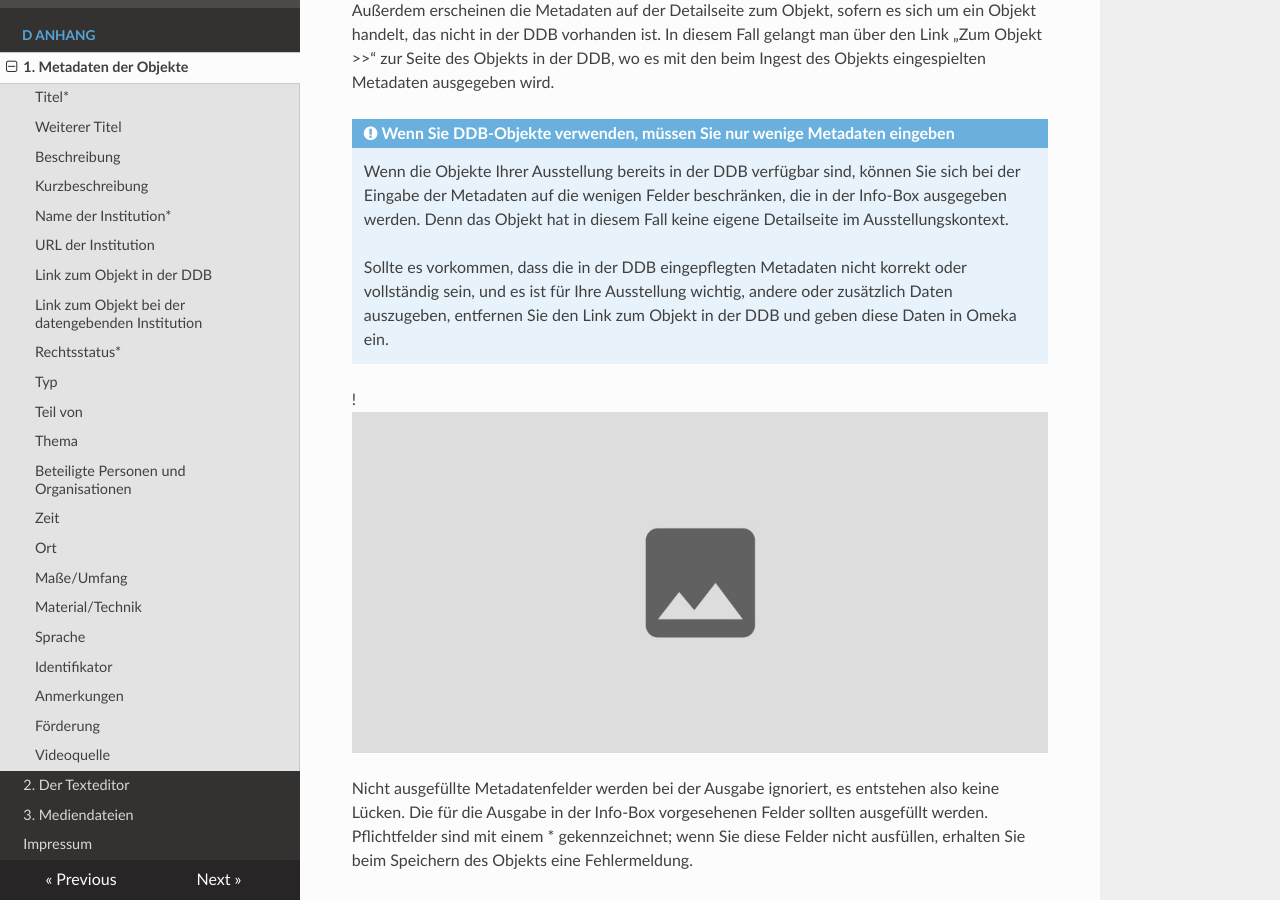
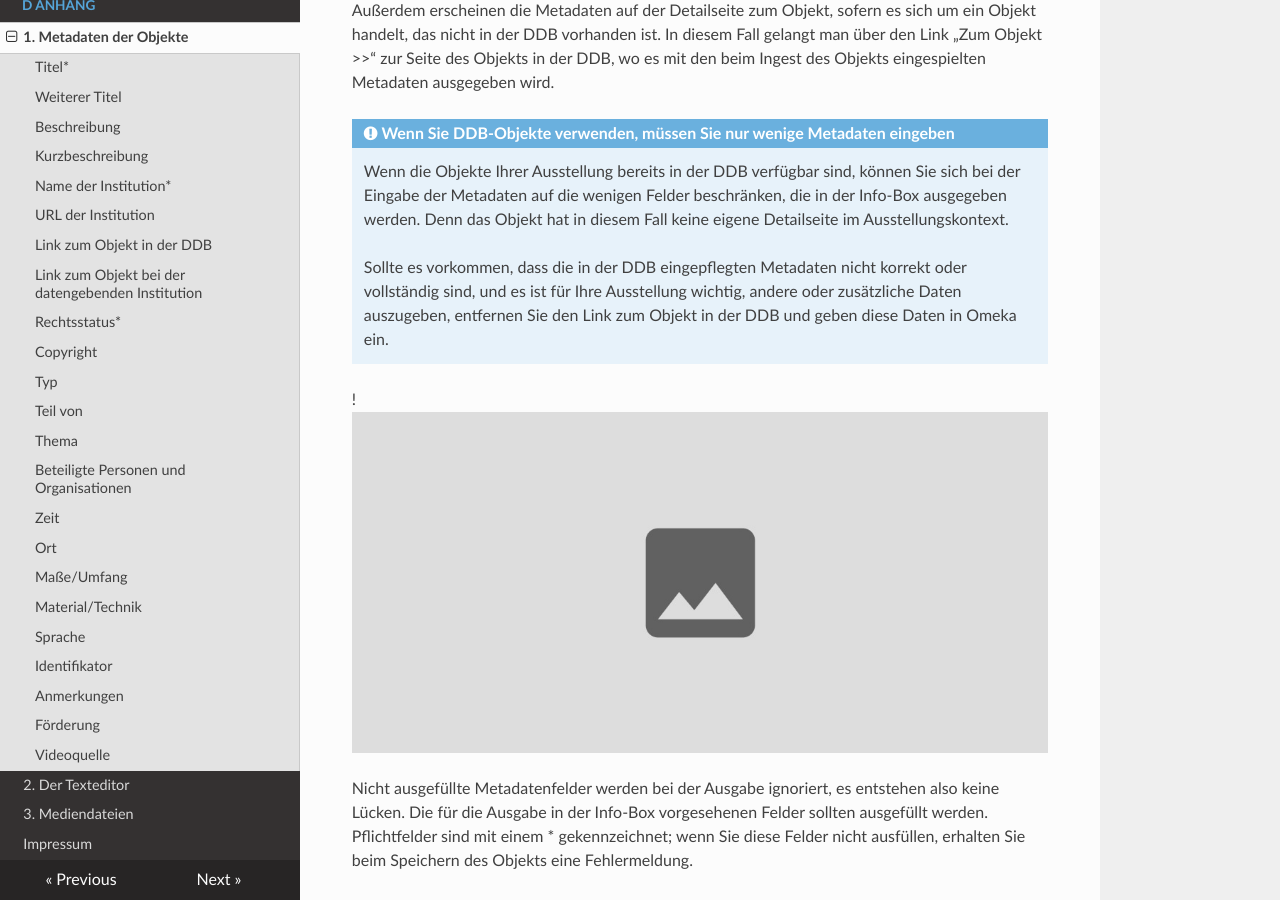
Before and after one commit to Deutsche-Digitale-Bibliothek/ddb-virtualexhibitions-docs-litfass, an MkDocs documentation site: the page built from docs/anhang_metadaten.md, in a window 1280 px wide and 900 px high, scrolled down 857 px. Built offline with MkDocs 1.6.1, drawn with Linux system fonts in a browser that asks for light colours; some of the changed text lies outside the part shown.

Commit message:
text edits and added copyright field in metadata anhang_metadaten.md

```diff
--- a/docs/anhang_metadaten.md
+++ b/docs/anhang_metadaten.md
@@ -12,7 +12,7 @@
 
     Wenn die Objekte Ihrer Ausstellung bereits in der DDB verfügbar sind, können Sie sich bei der Eingabe der Metadaten auf die wenigen Felder beschränken, die in der Info-Box ausgegeben werden. Denn das Objekt hat in diesem Fall keine eigene Detailseite im Ausstellungskontext.
 
-    Sollte es vorkommen, dass die in der DDB eingepflegten Metadaten nicht korrekt oder vollständig sein, und es ist für Ihre Ausstellung wichtig, andere oder zusätzlich Daten auszugeben, entfernen Sie den Link zum Objekt in der DDB und geben diese Daten in Omeka ein.
+    Sollte es vorkommen, dass die in der DDB eingepflegten Metadaten nicht korrekt oder vollständig sind, und es ist für Ihre Ausstellung wichtig, andere oder zusätzliche Daten auszugeben, entfernen Sie den Link zum Objekt in der DDB und geben diese Daten in Omeka ein.
 
 !![Abb. D.1-2 – Detailseite zu einem Objekt mit Metadatenausgabe][D-1_2]
 
@@ -70,9 +70,15 @@
 
 ##### Rechtsstatus*
 
+Hier die Copyrightangaben passend zum Rechtsstatus angeben
+
+**Ausgabe**  Info-Box („Wie darf ich das Objekt nutzen?“), Objekt-Detailseite („Rechtsstatus“), jeweils als Linkziel der zur Lizenz passenden Piktogramme
+
+##### Copyright
+
 Angabe von Lizenz- oder Rechtehinweis; die Eingabe erfolgt über eine Auswahl-Liste
 
-**Ausgabe** Info-Box („Wie darf ich das Objekt nutzen?“), Objekt-Detailseite („Rechtsstatus“), jeweils als Linkziel der zur Lizenz passenden Piktogramme
+**Ausgabe** Info-Box („Quelle“), Objekt-Detailseite
 
 ##### Typ
 
```
